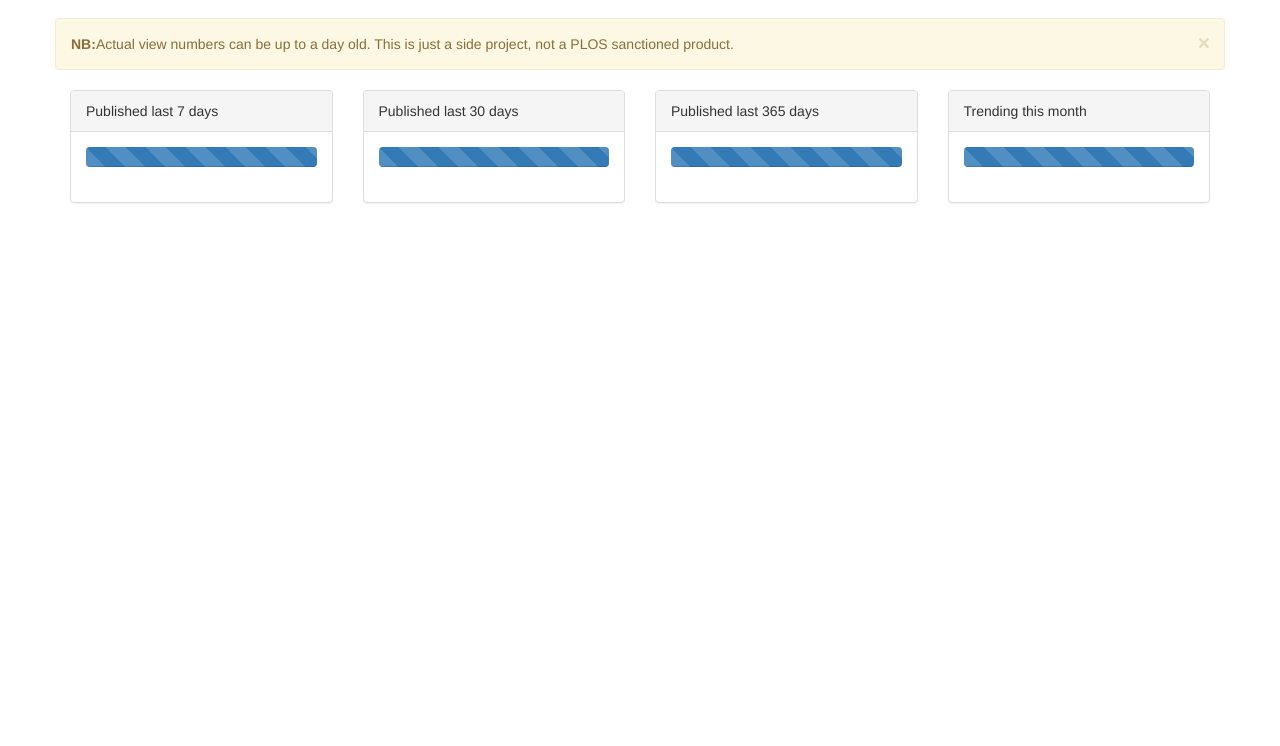
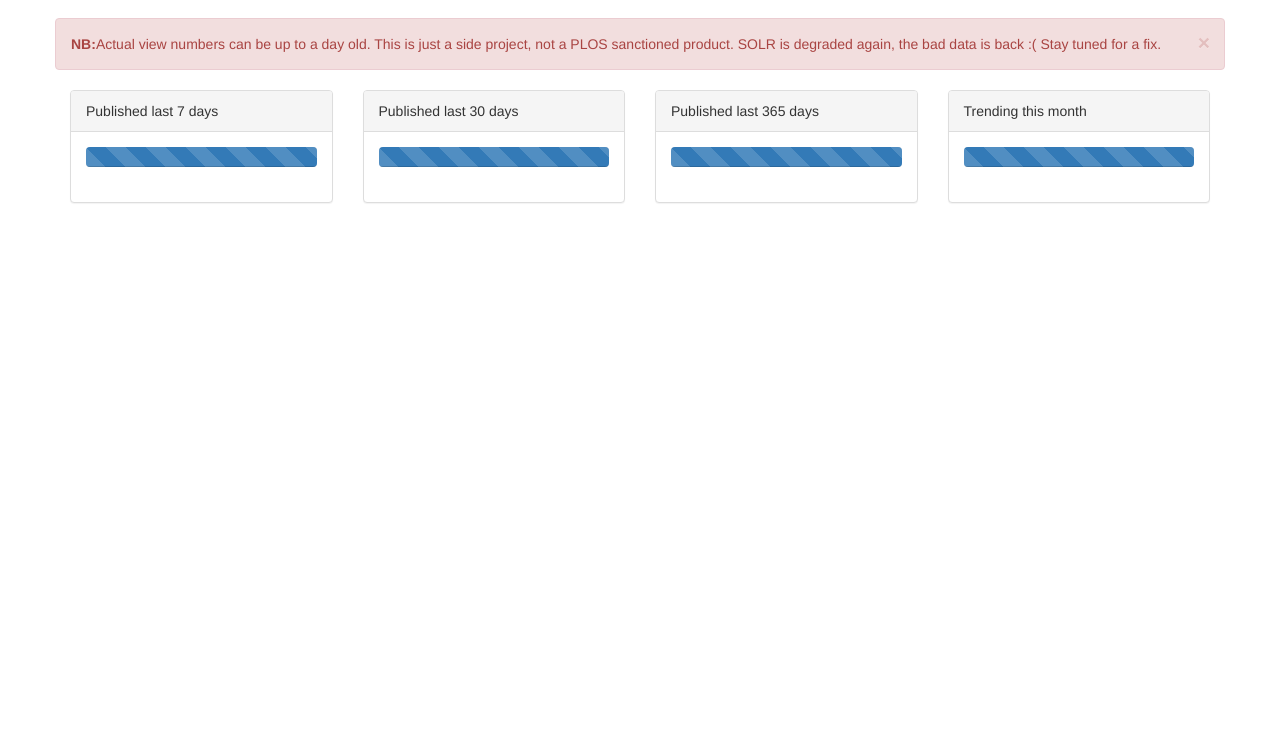
Before and after one commit to PLOS/plos_doodles, a plain HTML site: page index.html in a window 1280 px wide. Shown: the part 54-800 px from the top of the page. Drawn offline with nearby package versions, Linux system fonts and the light colour scheme.

Commit message:
SOLR is broken

```diff
--- a/index.html
+++ b/index.html
@@ -29,9 +29,9 @@
     </nav>
     <div class="container">
     <div class="row">
-      <div class="alert alert-warning alert-dismissible" role="alert">
+      <div class="alert alert-danger alert-dismissible" role="alert">
         <button type="button" class="close" data-dismiss="alert" aria-label="Close"><span aria-hidden="true">&times;</span></button>
-        <strong>NB:</strong>Actual view numbers can be up to a day old. This is just a side project, not a PLOS sanctioned product.
+        <strong>NB:</strong>Actual view numbers can be up to a day old. This is just a side project, not a PLOS sanctioned product. SOLR is degraded again, the bad data is back :( Stay tuned for a fix.
       </div>
 
       <div class="col-md-3" >
```
